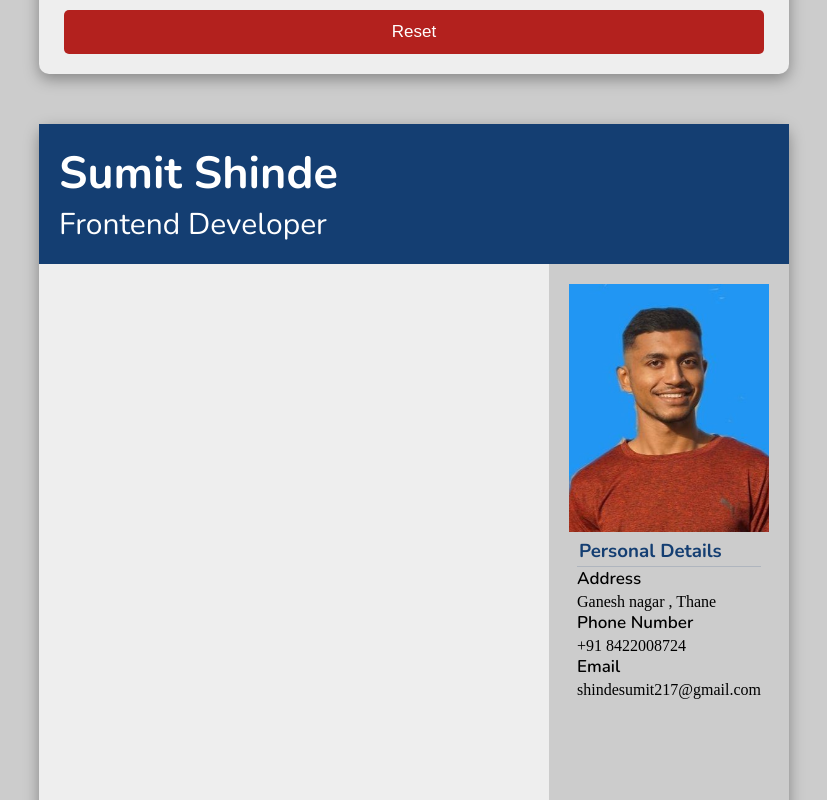
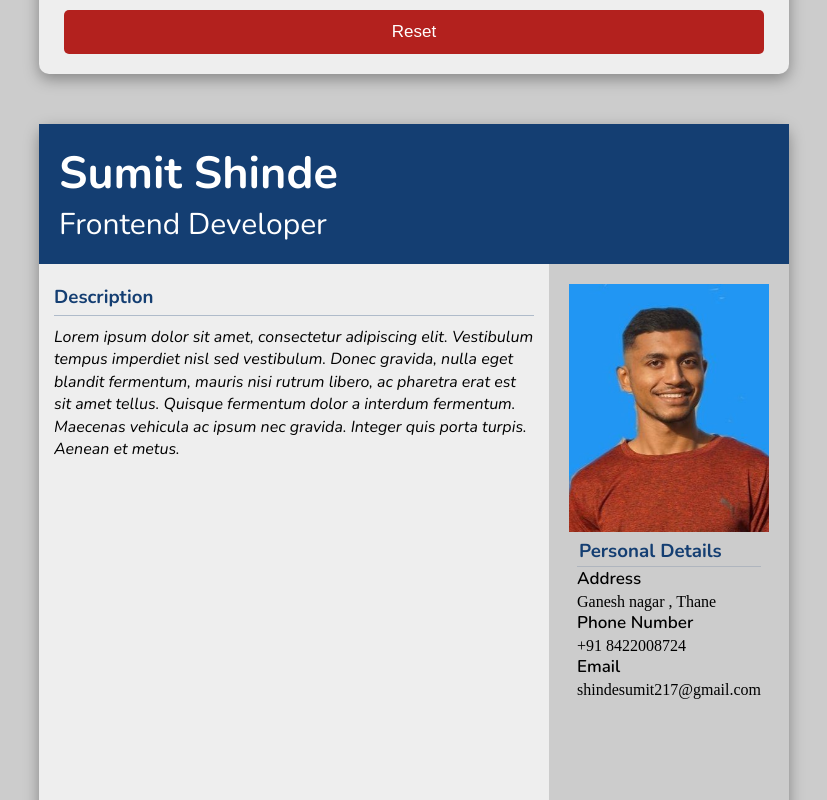
Before and after one commit to sumitshinde-84/cv-project, a React (Create React App) app: page / in a window 1280 px wide. Shown: the part 1560-2360 px from the top of the page, without its empty margins (226-1053 px from the left). Built offline with nearby package versions, Linux system fonts and the light colour scheme.

Commit message:
add DescriptionPreview section

```diff
--- /dev/null
+++ b/src/components/Preview_Component/DescriptionPreview.js
@@ -0,0 +1,28 @@
+import React from "react";
+import "./style/descriptionPreview.css"
+class DescriptionPreview extends React.Component{
+
+    constructor(props){
+        super()
+    }
+
+
+render(){
+    const {description} =this.props
+    return(
+        <div className="DescriptionPreview">
+          <div className="DescriptionPreviewBoxForBorder">
+          <h3>Description</h3>
+          </div>
+          <p className="description">
+            {description}
+          </p>
+        </div>
+    )
+
+
+}
+
+}
+
+export default DescriptionPreview
--- /dev/null
+++ b/src/components/Preview_Component/style/descriptionPreview.css
@@ -0,0 +1,23 @@
+.DescriptionPreview{
+    padding: 15px;
+}
+
+.DescriptionPreview h3{
+    font-family: Nunito, sans-serif;
+    color: rgb(20, 62, 114);;
+}
+
+.DescriptionPreviewBoxForBorder{
+    padding: 5px 0px;
+    border: none;
+    border-bottom: 1px solid rgba(20, 62, 114, 0.288);
+    margin-bottom: 10px;
+}
+
+.DescriptionPreview p{
+    font-family:  Nunito, sans-serif;;
+    font-weight: 300;
+    font-style: italic;
+    line-height: 1.4em;
+    font-size: 16px;
+}
--- a/src/components/preview.js
+++ b/src/components/preview.js
@@ -2,6 +2,7 @@ import React from "react";
 import "./styles/Preview.css"
 import Header from "./Preview_Component/header";
 import PersonalInfoPreveiw from "./Preview_Component/personalInfo";
+import DescriptionPreview from "./Preview_Component/DescriptionPreview";
 
 class Preview extends React.Component{
 
@@ -12,7 +13,10 @@ render(){
         <div className="preview">
             <Header firstName="Sumit" lastName="Shinde" position="Frontend Developer" profile="../Images/sumit.jpeg"/>
             <PersonalInfoPreveiw  profile={require("./sumit.jpeg")} address="Ganesh nagar , Thane" phoneNumber="+91 8422008724" email="shindesumit217@gmail.com" />
+            <DescriptionPreview description="Lorem ipsum dolor sit amet, consectetur adipiscing elit. Vestibulum tempus imperdiet nisl sed vestibulum. Donec gravida, nulla eget blandit fermentum, mauris nisi rutrum libero, ac pharetra erat est sit amet tellus. Quisque fermentum dolor a interdum fermentum. Maecenas vehicula ac ipsum nec gravida. Integer quis porta turpis. Aenean et metus."/>
+
         </div>
+
     )
 }
 
--- a/src/components/styles/Preview.css
+++ b/src/components/styles/Preview.css
@@ -1,4 +1,6 @@
 .preview{
+    position: sticky;
+    top: 0;
     background-color:rgb(238, 238, 238);
     width: 750px;
     height: 1200px;
```
